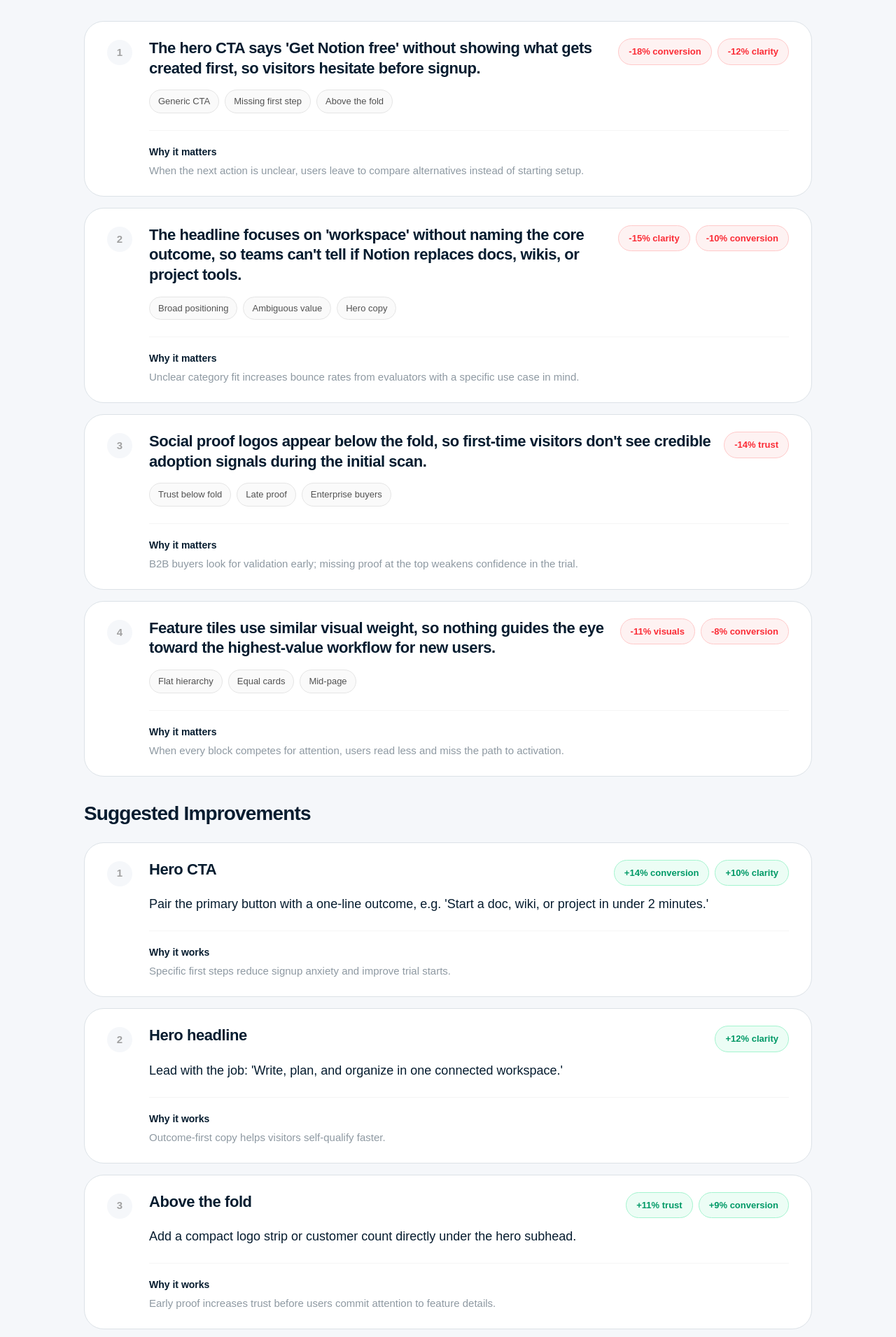
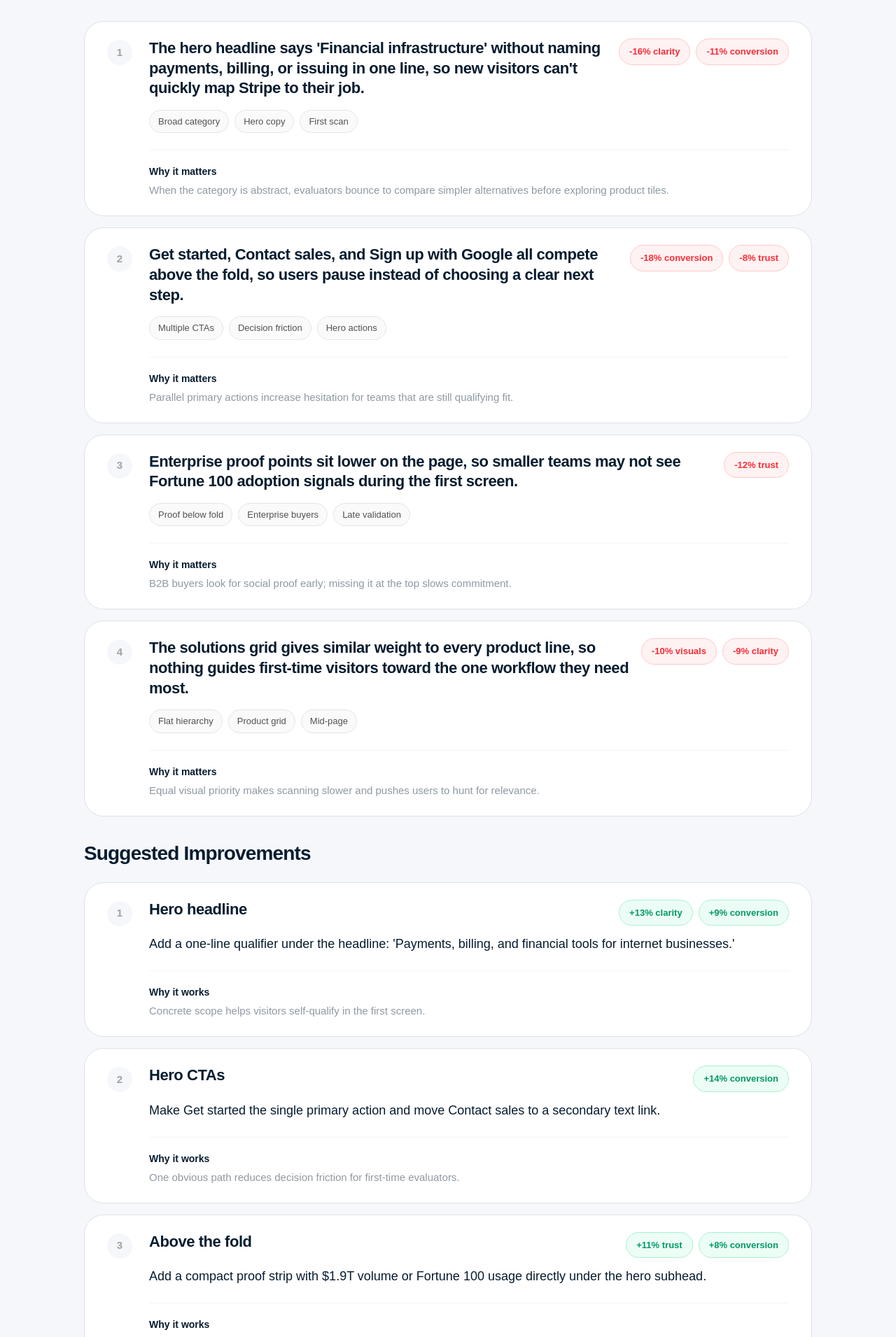
Before and after one commit to samarenkovdmitry/Klynt, a Next.js app: page /report/29e49814-abac-4211-a226-a05dae07a710 in a window 1280 px wide. Shown: the part 789-2700 px from the top of the page at 70% size. Built offline with nearby package versions, Linux system fonts and the light colour scheme; a web font is replaced by a local one.

Commit message:
Landing New Mockup

```diff
--- a/app/(landing)/page.tsx
+++ b/app/(landing)/page.tsx
@@ -15,6 +15,7 @@ import {
 import { AppHeader } from "@/components/AppHeader";
 import { Button } from "@/components/ui/Button";
 import { LandingReportMockup } from "@/components/LandingReportMockup";
+import { DEMO_REPORT_PATH } from "@/lib/demo-report";
 
 export default function Home() {
   const pills = [
@@ -560,7 +561,7 @@ export default function Home() {
               Start free audit
             </Button>
 
-            <Button href="/#report" variant="secondary" fullWidth={false} className="px-8">
+            <Button href={DEMO_REPORT_PATH} variant="secondary" fullWidth={false} className="px-8">
               View demo
             </Button>
           </div>
--- a/components/AppHeader.tsx
+++ b/components/AppHeader.tsx
@@ -11,16 +11,18 @@ type NavItem = {
   isActive?: (pathname: string) => boolean;
 };
 
+import { DEMO_REPORT_PATH } from "@/lib/demo-report";
+
 const appNav: NavItem[] = [
   { href: "/", label: "Home" },
   { href: "/analyze", label: "Analyze" },
-  { href: "/#report", label: "View demo" },
+  { href: DEMO_REPORT_PATH, label: "View demo" },
 ];
 
 const landingNav: NavItem[] = [
   { href: "/", label: "Home", isActive: (p) => p === "/" },
   { href: "/analyze", label: "Analyze" },
-  { href: "/#report", label: "View demo" },
+  { href: DEMO_REPORT_PATH, label: "View demo" },
 ];
 
 function navLinkClass(isActive: boolean, variant: HeaderVariant) {
--- a/components/LandingReportMockup.tsx
+++ b/components/LandingReportMockup.tsx
@@ -77,12 +77,12 @@ export function LandingReportMockup() {
       className="
         relative
         mx-auto
-        max-w-[960px]
+        max-w-[1040px]
         overflow-hidden
         rounded-[28px]
         border
-        border-[rgba(6,28,47,0.08)]
-        bg-white
+        border-[var(--stroke-light)]
+        bg-[#F5F7FA]
         shadow-[0_20px_60px_rgba(6,28,47,0.1)]
         md:rounded-[36px]
       "
@@ -90,29 +90,18 @@ export function LandingReportMockup() {
       aria-label="Demo clarity report preview"
       onCopy={(event) => event.preventDefault()}
     >
-      {/* Browser chrome */}
-      <div className="flex items-center gap-2 border-b border-[var(--stroke-light)] bg-[#F8FAFC] px-4 py-3 md:px-5">
-        <span className="h-2.5 w-2.5 rounded-full bg-[#FF5F57]" />
-        <span className="h-2.5 w-2.5 rounded-full bg-[#FFBD2E]" />
-        <span className="h-2.5 w-2.5 rounded-full bg-[#28CA41]" />
-        <div className="ml-2 hidden flex-1 rounded-md bg-white px-3 py-1 text-[11px] text-neutral-400 sm:block">
-          klynt.app/report/demo
-        </div>
-      </div>
-
       <div
         className="
           pointer-events-none
-          max-h-[520px]
+          h-[760px]
           select-none
           overflow-hidden
-          bg-[#F5F7FA]
-          px-3
+          px-4
           pb-0
-          pt-3
-          md:max-h-[580px]
-          md:px-4
-          md:pt-4
+          pt-4
+          md:h-[820px]
+          md:px-6
+          md:pt-6
         "
         style={{ WebkitUserSelect: "none", userSelect: "none" }}
       >
@@ -310,7 +299,7 @@ export function LandingReportMockup() {
                   </div>
                 </div>
 
-                <div className="bg-[#FFFBF5] px-5 py-5 md:px-10 md:py-6">
+                <div className="mt-6 border-t border-[var(--stroke-light)] pt-6 md:mt-8 md:pt-8">
                   <div className="flex items-start gap-3.5">
                     <RiLightbulbLine
                       size={20}
--- a/lib/demo-report.ts
+++ b/lib/demo-report.ts
@@ -1,89 +1,93 @@
 export const DEMO_REPORT_ID = "29e49814-abac-4211-a226-a05dae07a710";
 
+export const DEMO_REPORT_URL = "https://stripe.com";
+
+export const DEMO_REPORT_PATH = `/report/${DEMO_REPORT_ID}`;
+
 export const DEMO_REPORT = {
-  url: "https://www.notion.so",
-  score: 72,
+  url: DEMO_REPORT_URL,
+  score: 76,
   risk: "medium",
   summary:
-    "The page looks polished, but the hero never states the primary job-to-be-done, so new visitors struggle to judge fit before scrolling.",
-  verdict: "Strong polish with moderate conversion friction",
+    "Stripe reads as credible and mature, but the hero leads with category language instead of a concrete first outcome, so evaluators need extra scrolling to understand fit.",
+  verdict: "Strong trust signals with moderate hero clarity friction",
   key_observation:
-    "The main CTA invites signup before explaining what gets created in the first minute.",
-  confidence: 84,
+    "Get started and Contact sales compete above the fold before users know which path matches their stage.",
+  confidence: 86,
   generatedAt: "2025-05-19T12:00:00.000Z",
   breakdown: {
-    clarity: 68,
-    trust: 74,
-    conversion: 63,
-    navigation: 78,
-    visuals: 81,
+    clarity: 71,
+    trust: 84,
+    conversion: 69,
+    navigation: 80,
+    visuals: 82,
   },
   issues: [
     {
+      category: "Clarity",
+      title:
+        "The hero headline says 'Financial infrastructure' without naming payments, billing, or issuing in one line, so new visitors can't quickly map Stripe to their job.",
+      bullets: ["Broad category", "Hero copy", "First scan"],
+      why: "When the category is abstract, evaluators bounce to compare simpler alternatives before exploring product tiles.",
+      impact_metric_1: "clarity",
+      impact_value_1: -16,
+      impact_metric_2: "conversion",
+      impact_value_2: -11,
+    },
+    {
       category: "Conversion",
       title:
-        "The hero CTA says 'Get Notion free' without showing what gets created first, so visitors hesitate before signup.",
-      bullets: ["Generic CTA", "Missing first step", "Above the fold"],
-      why: "When the next action is unclear, users leave to compare alternatives instead of starting setup.",
+        "Get started, Contact sales, and Sign up with Google all compete above the fold, so users pause instead of choosing a clear next step.",
+      bullets: ["Multiple CTAs", "Decision friction", "Hero actions"],
+      why: "Parallel primary actions increase hesitation for teams that are still qualifying fit.",
       impact_metric_1: "conversion",
       impact_value_1: -18,
-      impact_metric_2: "clarity",
-      impact_value_2: -12,
-    },
-    {
-      category: "Clarity",
-      title:
-        "The headline focuses on 'workspace' without naming the core outcome, so teams can't tell if Notion replaces docs, wikis, or project tools.",
-      bullets: ["Broad positioning", "Ambiguous value", "Hero copy"],
-      why: "Unclear category fit increases bounce rates from evaluators with a specific use case in mind.",
-      impact_metric_1: "clarity",
-      impact_value_1: -15,
-      impact_metric_2: "conversion",
-      impact_value_2: -10,
+      impact_metric_2: "trust",
+      impact_value_2: -8,
     },
     {
       category: "Trust",
       title:
-        "Social proof logos appear below the fold, so first-time visitors don't see credible adoption signals during the initial scan.",
-      bullets: ["Trust below fold", "Late proof", "Enterprise buyers"],
-      why: "B2B buyers look for validation early; missing proof at the top weakens confidence in the trial.",
+        "Enterprise proof points sit lower on the page, so smaller teams may not see Fortune 100 adoption signals during the first screen.",
+      bullets: ["Proof below fold", "Enterprise buyers", "Late validation"],
+      why: "B2B buyers look for social proof early; missing it at the top slows commitment.",
       impact_metric_1: "trust",
-      impact_value_1: -14,
+      impact_value_1: -12,
       impact_metric_2: "",
       impact_value_2: 0,
     },
     {
       category: "Visuals",
       title:
-        "Feature tiles use similar visual weight, so nothing guides the eye toward the highest-value workflow for new users.",
-      bullets: ["Flat hierarchy", "Equal cards", "Mid-page"],
-      why: "When every block competes for attention, users read less and miss the path to activation.",
+        "The solutions grid gives similar weight to every product line, so nothing guides first-time visitors toward the one workflow they need most.",
+      bullets: ["Flat hierarchy", "Product grid", "Mid-page"],
+      why: "Equal visual priority makes scanning slower and pushes users to hunt for relevance.",
       impact_metric_1: "visuals",
-      impact_value_1: -11,
-      impact_metric_2: "conversion",
-      impact_value_2: -8,
+      impact_value_1: -10,
+      impact_metric_2: "clarity",
+      impact_value_2: -9,
     },
   ],
   suggestions: [
     {
-      category: "Conversion",
-      section: "Hero CTA",
-      recommendation:
-        "Pair the primary button with a one-line outcome, e.g. 'Start a doc, wiki, or project in under 2 minutes.'",
-      why: "Specific first steps reduce signup anxiety and improve trial starts.",
-      impact_metric_1: "conversion",
-      impact_value_1: 14,
-      impact_metric_2: "clarity",
-      impact_value_2: 10,
-    },
-    {
       category: "Clarity",
       section: "Hero headline",
       recommendation:
-        "Lead with the job: 'Write, plan, and organize in one connected workspace.'",
-      why: "Outcome-first copy helps visitors self-qualify faster.",
+        "Add a one-line qualifier under the headline: 'Payments, billing, and financial tools for internet businesses.'",
+      why: "Concrete scope helps visitors self-qualify in the first screen.",
       impact_metric_1: "clarity",
-      impact_value_1: 12,
+      impact_value_1: 13,
+      impact_metric_2: "conversion",
+      impact_value_2: 9,
+    },
+    {
+      category: "Conversion",
+      section: "Hero CTAs",
+      recommendation:
+        "Make Get started the single primary action and move Contact sales to a secondary text link.",
+      why: "One obvious path reduces decision friction for first-time evaluators.",
+      impact_metric_1: "conversion",
+      impact_value_1: 14,
       impact_metric_2: "",
       impact_value_2: 0,
     },
@@ -91,44 +95,47 @@ export const DEMO_REPORT = {
       category: "Trust",
       section: "Above the fold",
       recommendation:
-        "Add a compact logo strip or customer count directly under the hero subhead.",
-      why: "Early proof increases trust before users commit attention to feature details.",
+        "Add a compact proof strip with $1.9T volume or Fortune 100 usage directly under the hero subhead.",
+      why: "Early credibility increases willingness to explore deeper product sections.",
       impact_metric_1: "trust",
       impact_value_1: 11,
       impact_metric_2: "conversion",
-      impact_value_2: 9,
+      impact_value_2: 8,
     },
   ],
   copy: [
     {
       section: "Hero headline",
-      before: "One workspace. Every team.",
-      after: "Write, plan, and organize every team workflow in one workspace.",
-      why: "Names concrete jobs so visitors understand fit immediately.",
+      before: "Financial infrastructure to grow your revenue.",
+      after:
+        "Payments and financial tools to grow revenue — from first transaction to global scale.",
+      why: "Names the core jobs so visitors understand fit immediately.",
       impact_metric_1: "clarity",
-      impact_value_1: 13,
+      impact_value_1: 12,
       impact_metric_2: "conversion",
-      impact_value_2: 8,
+      impact_value_2: 7,
     },
     {
       section: "Primary CTA",
-      before: "Get Notion free",
-      after: "Start your workspace — free",
-      why: "Signals a low-friction first step instead of an abstract signup.",
+      before: "Get started",
+      after: "Start accepting payments",
+      why: "Signals a concrete first outcome instead of a generic signup.",
       impact_metric_1: "conversion",
-      impact_value_1: 12,
+      impact_value_1: 11,
       impact_metric_2: "",
       impact_value_2: 0,
     },
     {
-      section: "Subheadline",
-      before: "Where your teams and docs come together.",
-      after: "Docs, wikis, and projects in one place — built for teams that move fast.",
-      why: "Spells out deliverables and audience in one scan.",
+      section: "Hero subhead",
+      before:
+        "Accept payments, offer financial services, and implement custom revenue models—from your first transaction to your billionth.",
+      after:
+        "Run payments, billing, and payouts in one platform — built for startups, platforms, and enterprises.",
+      why: "Balances breadth with audience clarity in one scan.",
       impact_metric_1: "clarity",
       impact_value_1: 10,
       impact_metric_2: "trust",
-      impact_value_2: 7,
+      impact_value_2: 6,
     },
   ],
 } as const;
--- a/lib/report-storage.ts
+++ b/lib/report-storage.ts
@@ -1,6 +1,6 @@
-import { DEMO_REPORT_ID, getDemoReportJson } from "./demo-report";
+import { DEMO_REPORT_ID, getDemoReportJson, DEMO_REPORT_PATH } from "./demo-report";
 
-export { DEMO_REPORT_ID } from "./demo-report";
+export { DEMO_REPORT_ID, DEMO_REPORT_PATH } from "./demo-report";
 
 export function saveReport(reportId: string, data: object) {
   const payload = JSON.stringify(data);
```
